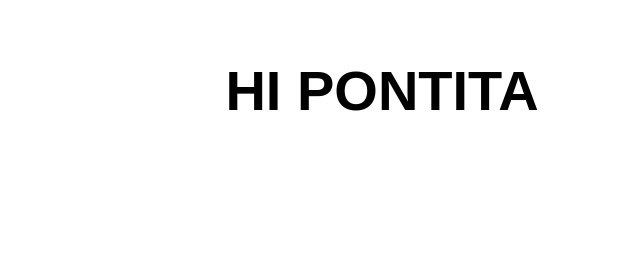
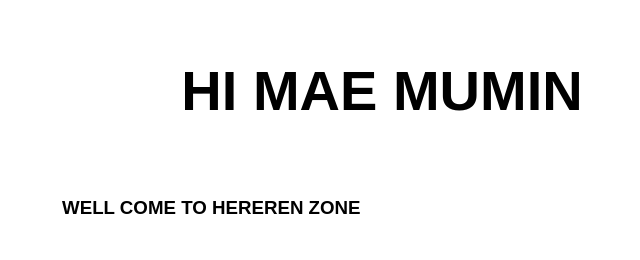
Before and after one commit to pontita23/pontitaKKU, a website: page src/index.html in a window 1280 px wide. Shown: the whole page, without its empty margins (258-898 px from the left). Drawn offline with Linux system fonts and the light colour scheme.

Commit message:
Update index.html

```diff
--- a/src/index.html
+++ b/src/index.html
@@ -10,7 +10,8 @@
 
 <body>
   <main>
-    <h1>HI PONTITA</h1>
+    <h1>HI MAE MUMIN</h1><br>
+    <h3>WELL COME TO HEREREN ZONE</h3>
   </main>
 </body>
 
```
